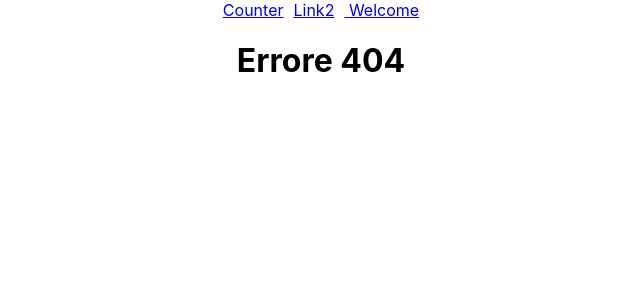
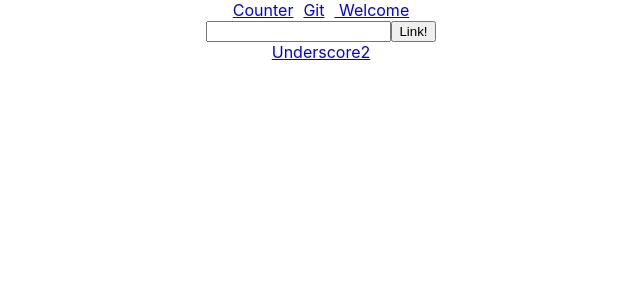
Before and after one commit to Underscore2/EserciziReact, a React (Create React App) app in the folder esercizio/: page /user in a window 1280 px wide. Before the commit this address had no page. Shown: the top 300 px of the page, without its empty margins (319-959 px from the left). Built offline with nearby package versions, Linux system fonts and the light colour scheme.

Commit message:
Router 06 - Done

```diff
--- a/esercizio/src/App.js
+++ b/esercizio/src/App.js
@@ -3,6 +3,7 @@ import './App.css';
 import Welcome from './Welcome';
 import Counter from './Counter';
 import ShowGithubUser from './ShowGithubUser';
+import GithubUserProvider from './GithubUserProvider';
 function App() {
   const margin = {
     margin: "5px"
@@ -13,15 +14,16 @@ function App() {
       <>
         <div>
           <Link style={margin} to="/counter" > Counter</Link>
-          <Link style={margin} to="/githubuser/Underscore2" >Link2</Link>
+          <Link style={margin} to="/user" >Git</Link>
           <Link style={margin} to="/" > Welcome</Link>
 
         </div>
         <Routes>
           <Route path='/' element={<Welcome name='Giangiorgio' />}> </Route>
           <Route path='/counter' element={<Counter />}></Route>
-          <Route path='/githubuser'>
-            <Route path=':name' element={<ShowGithubUser />} />
+          <Route path='user' element={<ShowGithubUser />}>
+            <Route path=':name' element={<GithubUserProvider/>}/>
+
           </Route>
           <Route path='*' element={<h1>Errore 404</h1>} />
         </Routes>
--- a/esercizio/src/GithubUserProvider.js
+++ b/esercizio/src/GithubUserProvider.js
@@ -1,11 +1,14 @@
 import { useEffect, useState } from "react"
+import { useParams } from "react-router-dom";
 
-export default function GithubUserProvider({ name }) {
+export default function GithubUserProvider() {
   const [data, setData] = useState('')
   const [error, setError] = useState(false)
+  const {name} = useParams()
   async function userProvider() {
     try {
       const response = await fetch(`https://api.github.com/users/${name}`);
+      console.log(name)
       if (response.status === 200) {
         const pack = await response.json()
         setData(pack)
@@ -23,7 +26,7 @@ export default function GithubUserProvider({ name }) {
   useEffect(() => {
     userProvider()
 
-  }, [])
+  }, [name])
 
 
   return (
--- a/esercizio/src/ShowGithubUser.js
+++ b/esercizio/src/ShowGithubUser.js
@@ -1,11 +1,27 @@
-import { useParams } from "react-router-dom";
-import GithubUserProvider from "./GithubUserProvider";
+import { useState } from "react"
+import { Link, Outlet, useParams } from "react-router-dom"
+import GithubUserProvider from "./GithubUserProvider"
+
 export default function ShowGithubUser() {
-    const { name } = useParams()
+const [name,setName]=useState(['Underscore2'])
+    function handleInput(event ){
+        event.preventDefault()
+        setName(name.concat(event.target.previousSibling.value))
+    }
     return (
         <>
-            {console.log(name)}
-            <GithubUserProvider name={name} />
+        <form>
+        <input type="text"></input>
+        <button onClick={handleInput}>Link!</button>
+        </form>
+        <div>
+            {name.map(item=>{return(
+                <div>
+                <Link to={`${item}`}>{item}</Link>
+                </div>
+            )})}
+        </div>
+        <Outlet/>
         </>
     )
 }
--- a/esercizio/src/index.js
+++ b/esercizio/src/index.js
@@ -5,7 +5,7 @@ import reportWebVitals from './reportWebVitals';
 import Root from './Root';
 
 const root = ReactDOM.createRoot(document.getElementById('root'));
-root.render(<Root />, root);
+root.render(<Root />);
 
 // If you want to start measuring performance in your app, pass a function
 // to log results (for example: reportWebVitals(console.log))
```
